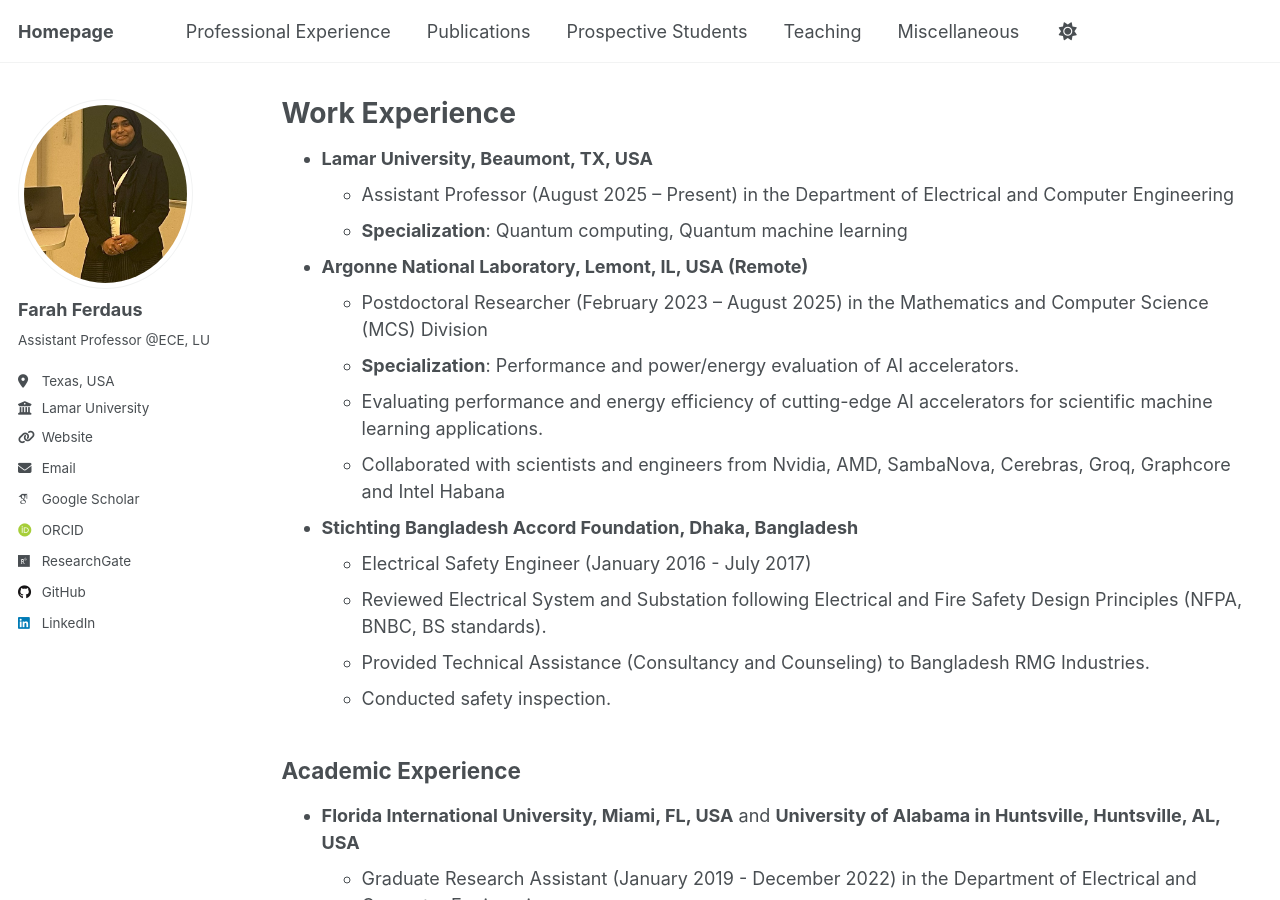
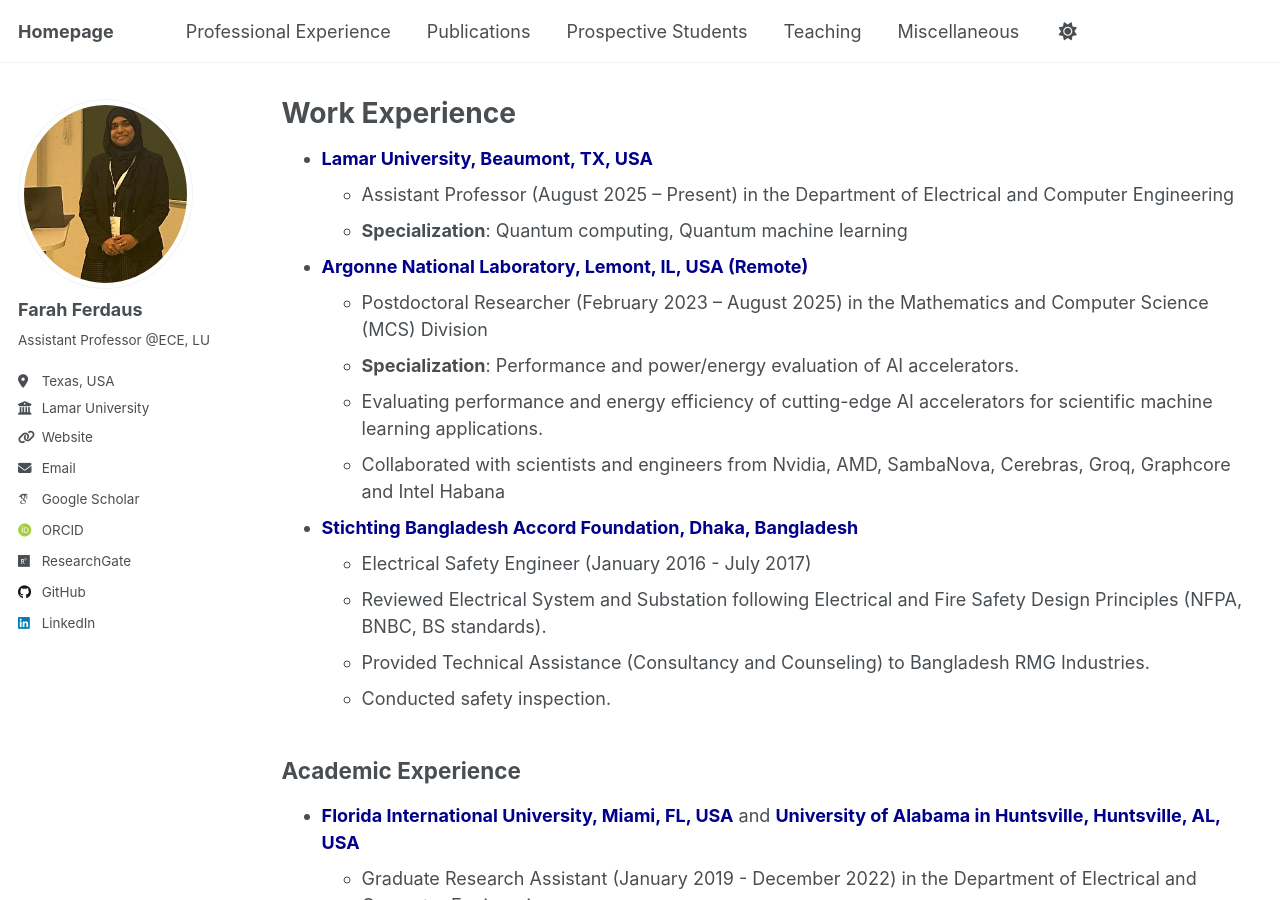
Before and after one commit to fferdaus/fferdaus.github.io, a Jekyll site: the page built from _pages/experience.md, in a window 1280 px wide and 900 px high. Built offline with Jekyll 4.4.1, drawn with Linux system fonts in a browser that asks for light colours; some web fonts are replaced.

Commit message:
Update experience.md

```diff
--- a/_pages/experience.md
+++ b/_pages/experience.md
@@ -14,17 +14,17 @@ redirect_from:
 *Argonne National Laboratory, IL, USA*
 📅 **February 2023 – Present**-->
 
-* **Lamar University, Beaumont, TX, USA**
+* **<span style="color:darkblue">Lamar University, Beaumont, TX, USA</span>**
   * Assistant Professor (August 2025 – Present) in the Department of Electrical and Computer Engineering
   * **Specialization**: Quantum computing, Quantum machine learning
 
-* **Argonne National Laboratory, Lemont, IL, USA (Remote)**
+* **<span style="color:darkblue">Argonne National Laboratory, Lemont, IL, USA (Remote)</span>**
   * Postdoctoral Researcher (February 2023 – August 2025) in the Mathematics and Computer Science (MCS) Division
   * **Specialization**: Performance and power/energy evaluation of AI accelerators.
   * Evaluating performance and energy efficiency of cutting-edge AI accelerators for scientific machine learning applications.
   * Collaborated with scientists and engineers from Nvidia, AMD, SambaNova, Cerebras, Groq, Graphcore and Intel Habana
 
-* **Stichting Bangladesh Accord Foundation, Dhaka, Bangladesh**
+* **<span style="color:darkblue">Stichting Bangladesh Accord Foundation, Dhaka, Bangladesh</span>**
   * Electrical Safety Engineer (January 2016 - July 2017)
   * Reviewed Electrical System and Substation following Electrical and Fire Safety Design Principles (NFPA, BNBC, BS standards).
   * Provided Technical Assistance (Consultancy and Counseling) to Bangladesh RMG Industries.
@@ -33,7 +33,7 @@ redirect_from:
 
 ## Academic Experience
 
-- **Florida International University, Miami, FL, USA**  and  **University of Alabama in Huntsville, Huntsville, AL, USA**
+- **<span style="color:darkblue">Florida International University, Miami, FL, USA</span>**  and  **<span style="color:darkblue">University of Alabama in Huntsville, Huntsville, AL, USA</span>**
   * Graduate Research Assistant (January 2019 - December 2022) in the Department of Electrical and Computer Engineering
   * **Specialization**: Memory subsystem, hardware security, and performance evaluation of computing subsystems
   * Conducted research on emerging memory technologies and proposed security primitives using emerging FeRAM, MRAM, and ReRAM
@@ -43,7 +43,7 @@ redirect_from:
   * **Graduate Courses**: Advanced Computer System Architecture, Advanced Hardware Security and Trust, VLSI Hardware Description Language/Modeling, Introduction to Parallel Computing, Data Structure and Analysis of Algorithm, Introduction to Computer Security, Introduction to Cybersecurity Engineering, Mobile and Wireless Networks, Advanced loT Analytics with Cloud Services, Statistical Methods for Engineer.
 
 
-- **University of New Hampshire, Durham, NH, USA**
+- **<span style="color:darkblue">University of New Hampshire, Durham, NH, USA</span>**
   * Graduate Research Assistant (August 2017 - December 2018) in the Department of Electrical and Computer Engineering
   * Developed and deployed a non-intrusive approach using wireless sensor networks to assist occupancy detection in a smart home system.
   * Teaching: ECE757/857 (Fundamentals of Communication Systems) (August 2018 - December 2018)
```
